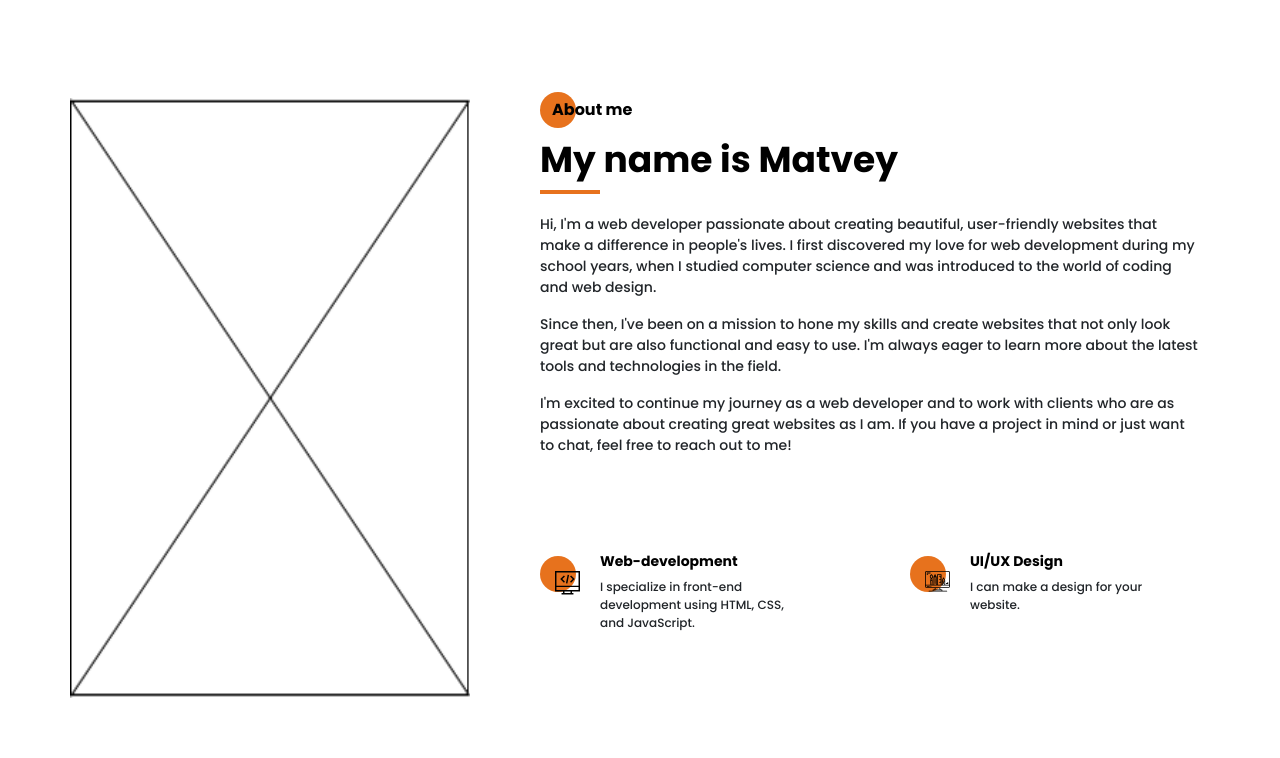
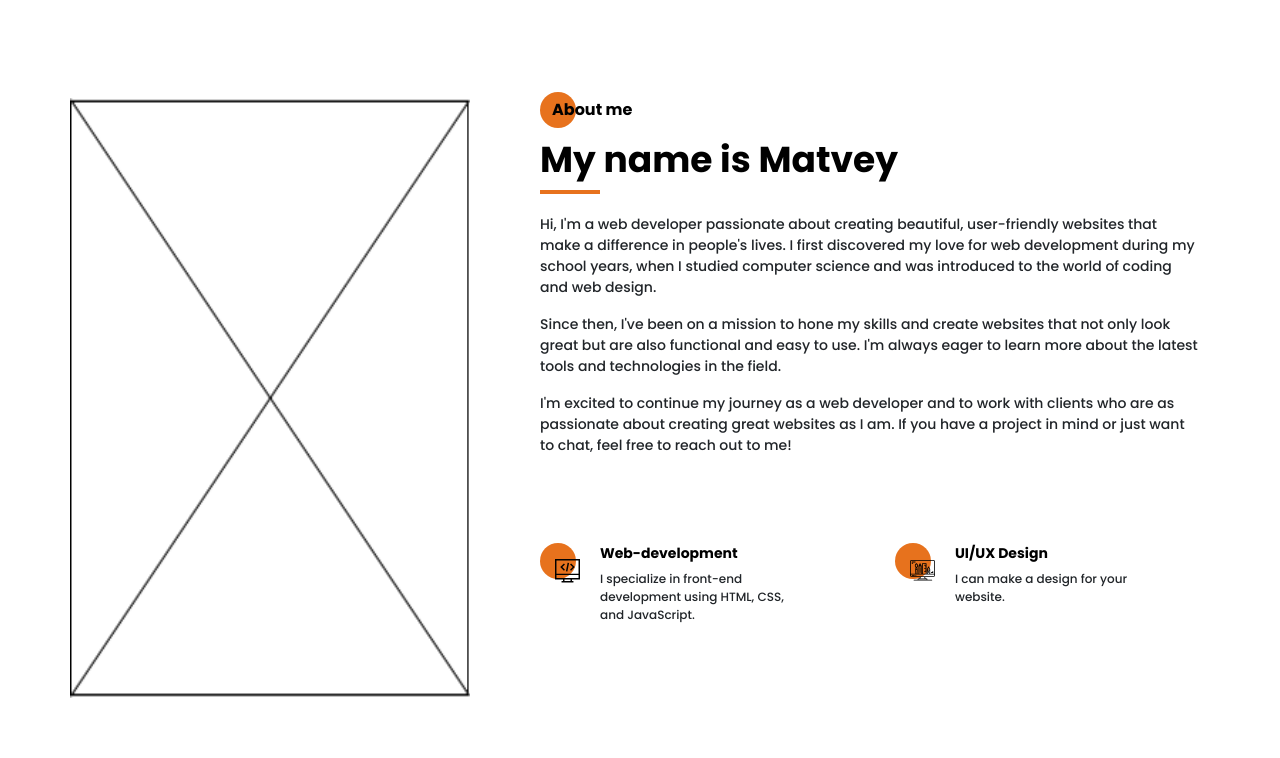
Before and after one commit to matveyabramov/portfolio, a website: page src/index.html in a window 1280 px wide. Shown: the part 822-1580 px from the top of the page. Drawn offline with Linux system fonts and the light colour scheme; a web font is replaced by a local one.

Commit message:
Minor changes in 'About me' section

```diff
--- a/src/index.html
+++ b/src/index.html
@@ -123,10 +123,16 @@
                 </div>
                 <div class="about__skills">
                     <div class="about__skills-group">
+                        <div class="about__skills-group-icon">
+                            <img src="icons/web_development.svg" alt="web_development">
+                        </div>
                         <div class="title title_fz14">Web-development</div>
                         <div class="about__skills-group__text">I specialize in front-end development using HTML, CSS, and JavaScript.</div>
                     </div>
                     <div class="about__skills-group">
+                        <div class="about__skills-group-icon">
+                            <img src="icons/design.svg" alt="design">
+                        </div>
                         <div class="title title_fz14">UI/UX Design</div>
                         <div class="about__skills-group__text">I can make a design for your website.</div>
                     </div>
--- a/src/sass/base/_mixins.scss
+++ b/src/sass/base/_mixins.scss
@@ -11,16 +11,3 @@
         background: $main_color;
     }
 }
-
-@mixin after_icon ($url, $height: 24px) {
-    &:after {
-        content: '';
-        position: absolute;
-        left: -45px;
-        top: 20px;
-        display: block;
-        width: 25px;
-        height: $height;
-        background: url($url) center (center/cover) no-repeat;
-    }
-}
--- a/src/sass/blocks/_about.scss
+++ b/src/sass/blocks/_about.scss
@@ -25,21 +25,20 @@
     &__skills {
         padding-left: 60px;
         display: grid;
-        grid-template-columns: repeat(2, 260px);
+        grid-template: repeat(2, 1fr) / repeat(2, 1fr);
         row-gap: 50px;
         column-gap: 110px;
         &-group {
             position: relative;
             @include before-circle;
             &:before {
-                top: 5px;
+                top: 0;
                 left: -60px;
             }
-            &:first-child {
-                @include after_icon ('../icons/web_development.svg');
-            }
-            &:nth-child(2) {
-                @include after_icon ('../icons/design.svg', 21px);
+            &-icon {
+                position: absolute;
+                top: 15px;
+                left: -45px;
             }
             &__text {
                 font-size: 12px;
```
Also changed, not shown: dist/css/style.min.css, dist/index.html, src/css/style.min.css.
